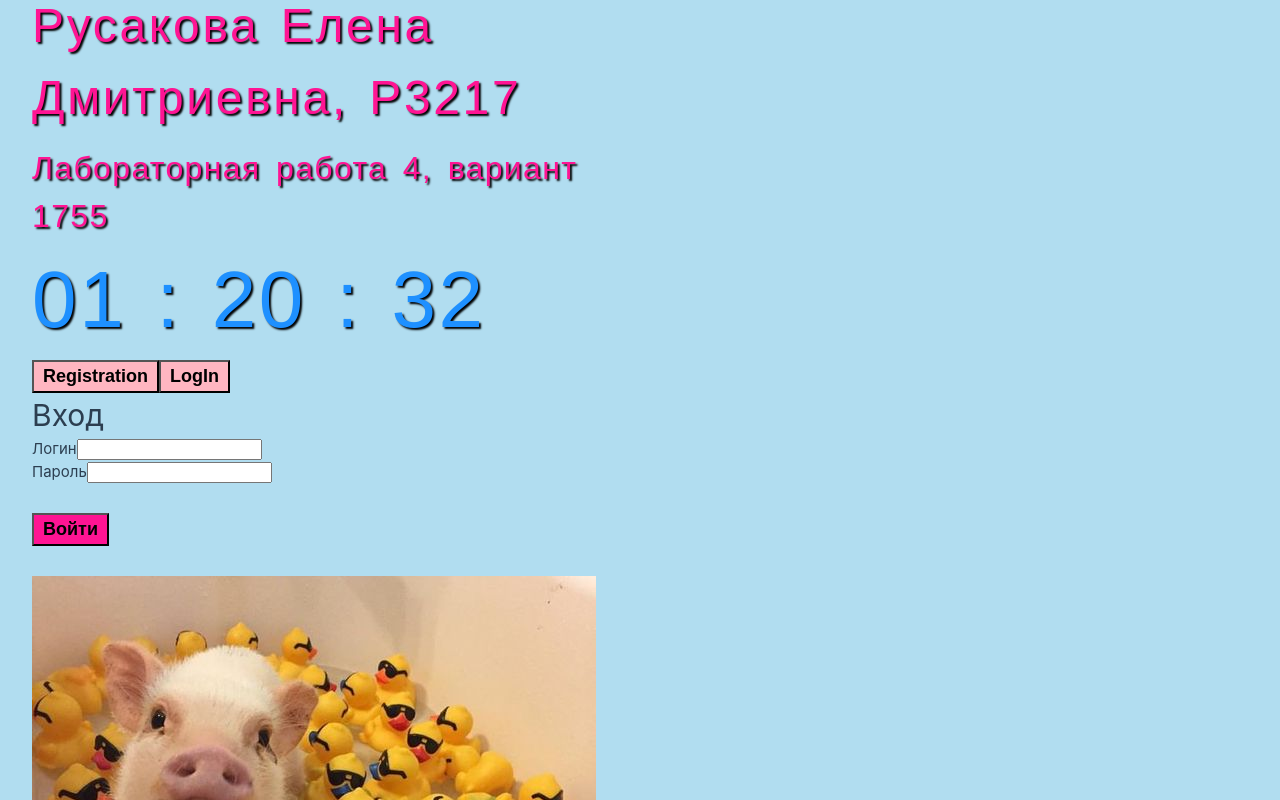
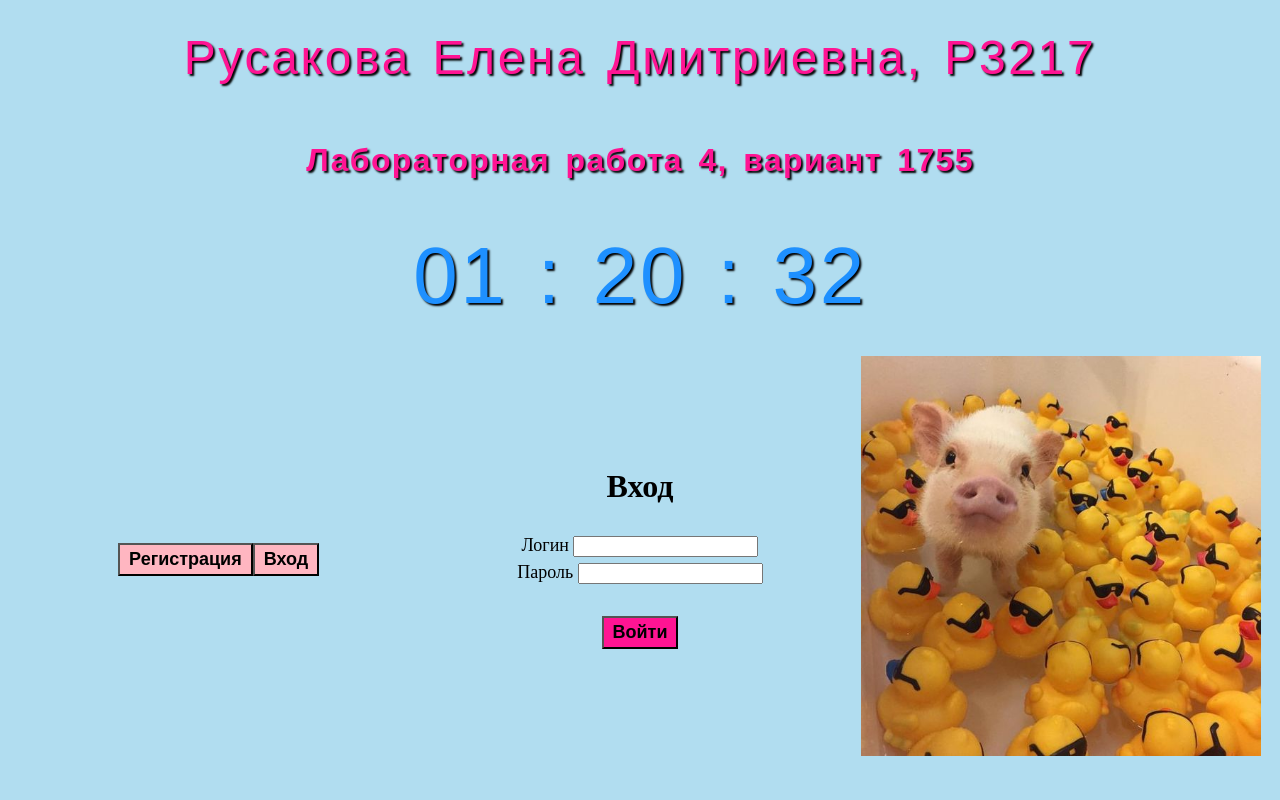
Before and after one commit to lenapochemy/web-labochka4-front, a Vue app: page / in a window 1280 px wide. Shown: the top 800 px of the page. Built offline with nearby package versions, Linux system fonts and the light colour scheme.

Commit message:
laba gotova

```diff
--- a/src/App.vue
+++ b/src/App.vue
@@ -44,23 +44,44 @@ header {
 /*  margin: 0 auto 2rem;*/
 /*}*/
 
-@media (min-width: 1024px) {
-  header {
-    display: flex;
-    place-items: center;
-    padding-right: calc(var(--section-gap) / 2);
-  }
+/*@media (min-width: 1024px) {*/
+/*  header {*/
+/*    display: flex;*/
+/*    place-items: center;*/
+/*    padding-right: calc(var(--section-gap) / 2);*/
+/*  }*/
+/*  header .wrapper {*/
+/*    display: flex;*/
+/*    place-items: flex-start;*/
+/*    flex-wrap: wrap;*/
+/*  }*/
+/*}*/
 
-  /*.logo {*/
-  /*  margin: 0 2rem 0 0;*/
-  /*}*/
+header{
+  text-align: center;
+}
 
-  header .wrapper {
-    display: flex;
-    place-items: flex-start;
-    flex-wrap: wrap;
-  }
-}
+/*@media (min-width: 1177px) {*/
+/*  header {*/
+/*    */
+/*    text-align: center;*/
+/*  }*/
+/*}*/
+
+/*@media (min-width: 748px) and (max-width: 1176px){*/
+/*  header {*/
+/*    text-align: left;*/
+
+/*  }*/
+
+/*}*/
+/*@media (max-width: 747px){*/
+/*  header {*/
+/*    text-align: left;*/
+/*  }*/
+
+/*}*/
+
 
 /*.tab-button {*/
 /*  padding: 6px 10px;*/
--- a/src/assets/base.css
+++ /dev/null
@@ -1,86 +0,0 @@
-/* color palette from <https://github.com/vuejs/theme> */
-:root {
-  --vt-c-white: #ffffff;
-  --vt-c-white-soft: #f8f8f8;
-  --vt-c-white-mute: #f2f2f2;
-
-  --vt-c-black: #181818;
-  --vt-c-black-soft: #222222;
-  --vt-c-black-mute: #282828;
-
-  --vt-c-indigo: #2c3e50;
-
-  --vt-c-divider-light-1: rgba(60, 60, 60, 0.29);
-  --vt-c-divider-light-2: rgba(60, 60, 60, 0.12);
-  --vt-c-divider-dark-1: rgba(84, 84, 84, 0.65);
-  --vt-c-divider-dark-2: rgba(84, 84, 84, 0.48);
-
-  --vt-c-text-light-1: var(--vt-c-indigo);
-  --vt-c-text-light-2: rgba(60, 60, 60, 0.66);
-  --vt-c-text-dark-1: var(--vt-c-white);
-  --vt-c-text-dark-2: rgba(235, 235, 235, 0.64);
-}
-
-/* semantic color variables for this project */
-:root {
-  --color-background: var(--vt-c-white);
-  --color-background-soft: var(--vt-c-white-soft);
-  --color-background-mute: var(--vt-c-white-mute);
-
-  --color-border: var(--vt-c-divider-light-2);
-  --color-border-hover: var(--vt-c-divider-light-1);
-
-  --color-heading: var(--vt-c-text-light-1);
-  --color-text: var(--vt-c-text-light-1);
-
-  --section-gap: 160px;
-}
-
-@media (prefers-color-scheme: dark) {
-  :root {
-    --color-background: var(--vt-c-black);
-    --color-background-soft: var(--vt-c-black-soft);
-    --color-background-mute: var(--vt-c-black-mute);
-
-    --color-border: var(--vt-c-divider-dark-2);
-    --color-border-hover: var(--vt-c-divider-dark-1);
-
-    --color-heading: var(--vt-c-text-dark-1);
-    --color-text: var(--vt-c-text-dark-2);
-  }
-}
-
-*,
-*::before,
-*::after {
-  box-sizing: border-box;
-  margin: 0;
-  font-weight: normal;
-}
-
-body {
-  min-height: 100vh;
-  color: var(--color-text);
-  background: var(--color-background);
-  transition:
-    color 0.5s,
-    background-color 0.5s;
-  line-height: 1.6;
-  font-family:
-    Inter,
-    -apple-system,
-    BlinkMacSystemFont,
-    'Segoe UI',
-    Roboto,
-    Oxygen,
-    Ubuntu,
-    Cantarell,
-    'Fira Sans',
-    'Droid Sans',
-    'Helvetica Neue',
-    sans-serif;
-  font-size: 15px;
-  text-rendering: optimizeLegibility;
-  -webkit-font-smoothing: antialiased;
-  -moz-osx-font-smoothing: grayscale;
-}
--- a/src/assets/main.css
+++ /dev/null
@@ -1,35 +0,0 @@
-@import './base.css';
-
-#app {
-  max-width: 1280px;
-  margin: 0 auto;
-  padding: 2rem;
-
-  font-weight: normal;
-}
-
-a,
-.green {
-  text-decoration: none;
-  color: hsla(160, 100%, 37%, 1);
-  transition: 0.4s;
-}
-
-@media (hover: hover) {
-  a:hover {
-    background-color: hsla(160, 100%, 37%, 0.2);
-  }
-}
-
-@media (min-width: 1024px) {
-  body {
-    display: flex;
-    place-items: center;
-  }
-
-  #app {
-    display: grid;
-    grid-template-columns: 1fr 1fr;
-    padding: 0 2rem;
-  }
-}
--- a/src/components/Header.vue
+++ b/src/components/Header.vue
@@ -26,23 +26,25 @@ h1 {
   font-size: 2.6rem;
   position: relative;
   top: -10px;
+
 }
 
 h3 {
   font-size: 1.2rem;
 }
 
-.greetings h1,
-.greetings h3 {
-  text-align: center;
+.greetings  {
+  /*text-align: center;*/
+  /*display: flex;*/
 }
 
-@media (min-width: 1024px) {
-  .greetings h1,
-  .greetings h3 {
-    text-align: left;
-  }
-}
+
+/*@media (min-width: 1024px) {*/
+/*  .greetings h1,*/
+/*  .greetings h3 {*/
+/*    text-align: left;*/
+/*  }*/
+/*}*/
 
 #my_name, #lab_work {
   font-family: fantasy;
--- a/src/components/LogInComponent.vue
+++ b/src/components/LogInComponent.vue
@@ -3,11 +3,11 @@
   <h1>Вход</h1>
   <form @submit.prevent="logIn">
     <div>
-      <label for="login">Логин</label>
+      <label for="login">Логин </label>
       <input type="text" id="login" name="login" v-model="login" required>
     </div>
     <div>
-      <label for="password">Пароль</label>
+      <label for="password">Пароль </label>
       <input type="password" id="password" name="password" v-model="password" required>
     </div>
     <input class="but" type="submit" value="Войти">
@@ -31,16 +31,14 @@ export default {
   methods: {
     logIn: function (){
       let json = JSON.stringify({login: this.login, password: this.password});
-     // let forma = FormComponent;
-
       axios.post("http://localhost:8080/lab4-1.0-SNAPSHOT/api/login", json)
           .then(response => {
             if(response.data.result === "success"){
-              document.getElementById("res").innerHTML = "login success";
+              //document.getElementById("res").innerHTML = "";
               sessionStorage.setItem("login", this.login);
               this.$router.push({name: 'main-page'});
             } else {
-              document.getElementById("res").innerHTML = "wrong login or password, try again";
+              document.getElementById("res").innerHTML = "Неверный логин или пароль, попробуйте еще раз";
             }
           })
           .catch(error => console.log(error));
@@ -61,4 +59,8 @@ export default {
 .but:hover, .but:focus{
   background-color: lightpink;
 }
+
+label{
+  font-size: large;
+}
 </style>
--- a/src/components/LogOutComponent.vue
+++ b/src/components/LogOutComponent.vue
@@ -1,10 +1,9 @@
 <template>
-
-  <button class="but" @click.prevent="logout">Выйти</button>
-  <span id="logout"></span>
+  <button id="out" class="but" @click.prevent="logout">Выйти</button>
+<!--  <span id="logout"></span>-->
 </template>
 
-<script  >
+<script>
 import axios from "axios";
 
 export default {
@@ -14,16 +13,14 @@ export default {
       axios.get("http://localhost:8080/lab4-1.0-SNAPSHOT/api/logout")
           .then(response => {
             if(response.status === 200) {
-              //console.log(response);
-              document.getElementById("logout").innerHTML = "logout success";
+              // document.getElementById("logout").innerHTML = "logout success";
               sessionStorage.removeItem("login");
               sessionStorage.removeItem("dots");
               this.$router.push({name: 'start-page'});
             } else {
-              document.getElementById("logout").innerHTML =  "you already logout";
+              // document.getElementById("logout").innerHTML =  "you already logout";
             }
           }).catch(error => {
-        // document.getElementById("logout").innerHTML = error + "you already logout"
         console.log(error);
       })
     }
@@ -43,4 +40,9 @@ export default {
 .but:hover, .but:focus{
   background-color: lightpink;
 }
+
+#out{
+  background-color: #31d1f5;
+
+}
 </style>
--- a/src/components/RegistrationComponent.vue
+++ b/src/components/RegistrationComponent.vue
@@ -3,11 +3,11 @@
   <h1>Регистрация</h1>
   <form @submit.prevent="registration">
     <div>
-      <label for="login">Логин</label>
+      <label for="login">Логин </label>
       <input type="text" id="login" name="login" v-model="login" required>
     </div>
     <div>
-      <label for="password">Пароль</label>
+      <label for="password">Пароль </label>
       <input type="password" id="password" name="password" v-model="password" required>
     </div>
     <input class="but" type="submit" value="Зарегистрироваться">
@@ -18,7 +18,6 @@
 
 <script>
 import axios from "axios";
-
 
 export default {
   name: "RegistrationComponent",
@@ -31,16 +30,12 @@ export default {
   methods: {
     registration: function (){
       let json = JSON.stringify({login: this.login, password: this.password});
-      //console.log(json);
 
       axios.post("http://localhost:8080/lab4-1.0-SNAPSHOT/api/reg", json)
           .then(response => {
-            //console.log(response.data);
             const result = response.data;
             if(result.result === "success"){
               document.getElementById("res").innerHTML = "registration was success";
-              // document.getElementById("forms").innerHTML = "<FormComponent/>";
-
             } else document.getElementById("res").innerHTML = "this login already used, please try again";
 
           })
@@ -64,4 +59,7 @@ export default {
 .but:hover, .but:focus{
   background-color: lightpink;
 }
+label{
+  font-size: large;
+}
 </style>
--- a/src/main.js
+++ b/src/main.js
@@ -1,4 +1,4 @@
-import './assets/main.css'
+//import './assets/main.css'
 
 import { createApp } from 'vue'
 import App from './App.vue'
--- a/src/views/MainView.vue
+++ b/src/views/MainView.vue
@@ -2,10 +2,6 @@
 
   <div>
     <FormComponent/>
-  </div>
-  <img src="../img/capy.jpg" alt="capybara">
-  <div>
-
   </div>
 
 </template>
--- a/src/views/StartView.vue
+++ b/src/views/StartView.vue
@@ -5,22 +5,26 @@
     <div id="clock">
       <span class="clocks" id="h"/> : <span class="clocks" id="m"/> : <span class="clocks" id="s"/>
     </div>
-    <div id="forms">
-      <div>
+    <div class="start-container">
+    <div class="start-item" id="buttons">
+
         <button
             v-for="button in buttons"
             v-bind:key="button"
-            v-bind:class="['tab-button', {active: currentButton === button}]"
-            v-on:click="currentButton = button"
+            v-bind:class="['tab-button', {active: currentButton === button.value}]"
+            v-on:click="currentButton = button.value"
         >
-          {{button}}
+          {{button.name}}
         </button>
+    </div>
+
+      <div class="start-item">
         <component v-bind:is="currentButtonComponent"></component>
       </div>
 
+    <div class="start-item">
+     <img src="../img/pig.jpg" alt="just pig">
     </div>
-    <div>
-     <img src="../img/pig.jpg" alt="just pig">
     </div>
   </main>
 
@@ -44,7 +48,7 @@ export default {
         group: "P3217",
         variant: "1755"
       },
-      buttons: ["Registration", "LogIn"],
+      buttons: [{"value": "Registration", "name": "Регистрация"}, {"value": "LogIn", "name": "Вход"}],
       currentButton: "LogIn",
     }
   },
@@ -55,6 +59,7 @@ export default {
   },
   mounted() {
     this.updateClock();
+    sessionStorage.removeItem("login");
   },
   methods: {
     clock: function (){
@@ -83,8 +88,7 @@ export default {
   font-weight: bold;
   padding: 4px 9px 4px;
   font-size: large;
-  /*margin-top: 30px;*/
-  /*margin-bottom: 30px;*/
+  /*margin: 30px 10px;*/
   margin: auto;
 }
 .tab-button:hover, .tab-button:focus, .tab-button:active{
@@ -98,4 +102,35 @@ export default {
    word-spacing: 4pt;
    letter-spacing: 2pt;
  }
+
+.start-container{
+  display: grid;
+  /*grid-template-columns: repeat(auto-fit, minmax(330px, 1fr));*/
+  /*gap: 20px;*/
+  grid-template-columns: 1fr 1fr 1fr;
+}
+
+@media (min-width: 748px) and (max-width: 1177px) {
+  .start-container{
+    grid-template-columns: 1fr 1fr;
+  }
+}
+
+@media (max-width: 747px) {
+  .start-container{
+    grid-template-columns: 1fr;
+  }
+}
+
+.start-item{
+  align-self: center;
+
+}
+#clock{
+  margin-bottom: 20px;
+}
+img{
+  height: 400px;
+}
+
 </style>
```
Also changed, not shown: src/components/EmptyComponent.vue (deleted, +0 -13 lines), src/components/FormComponent.vue (+52 -17 lines).
